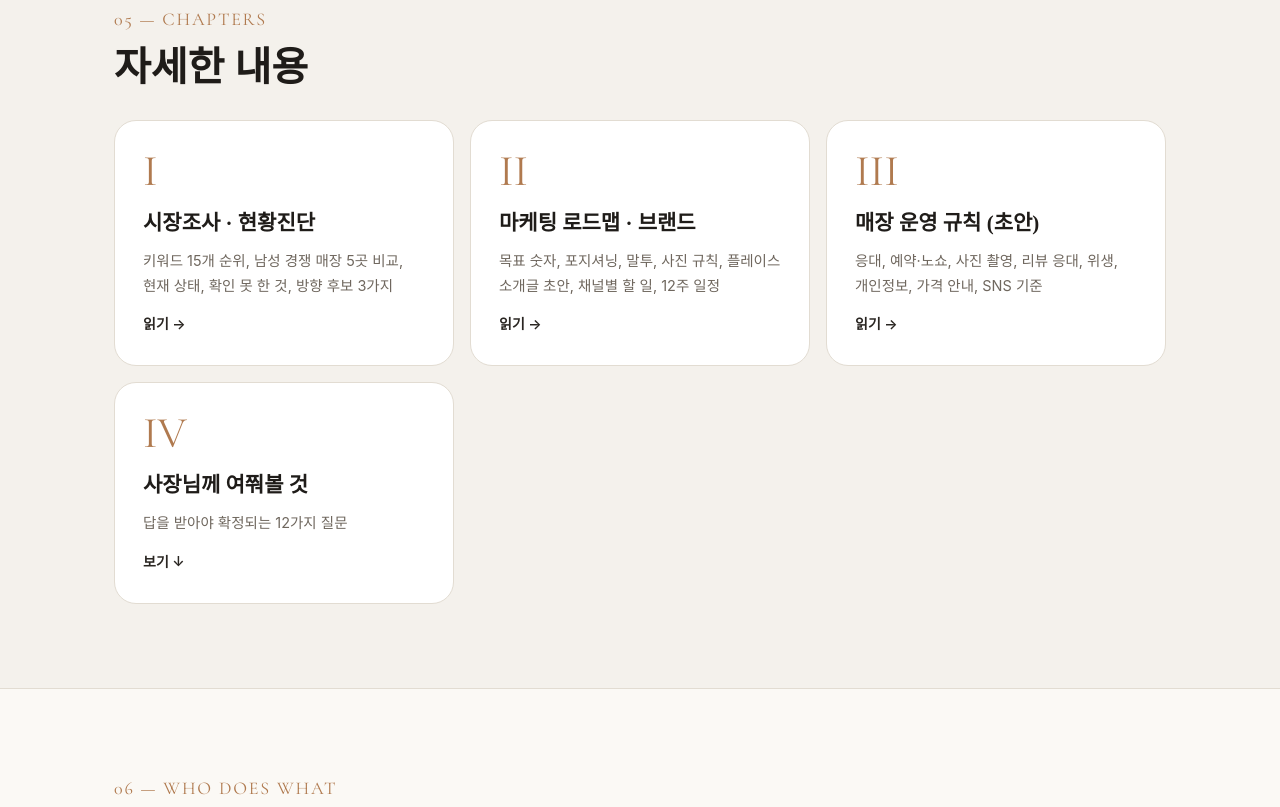
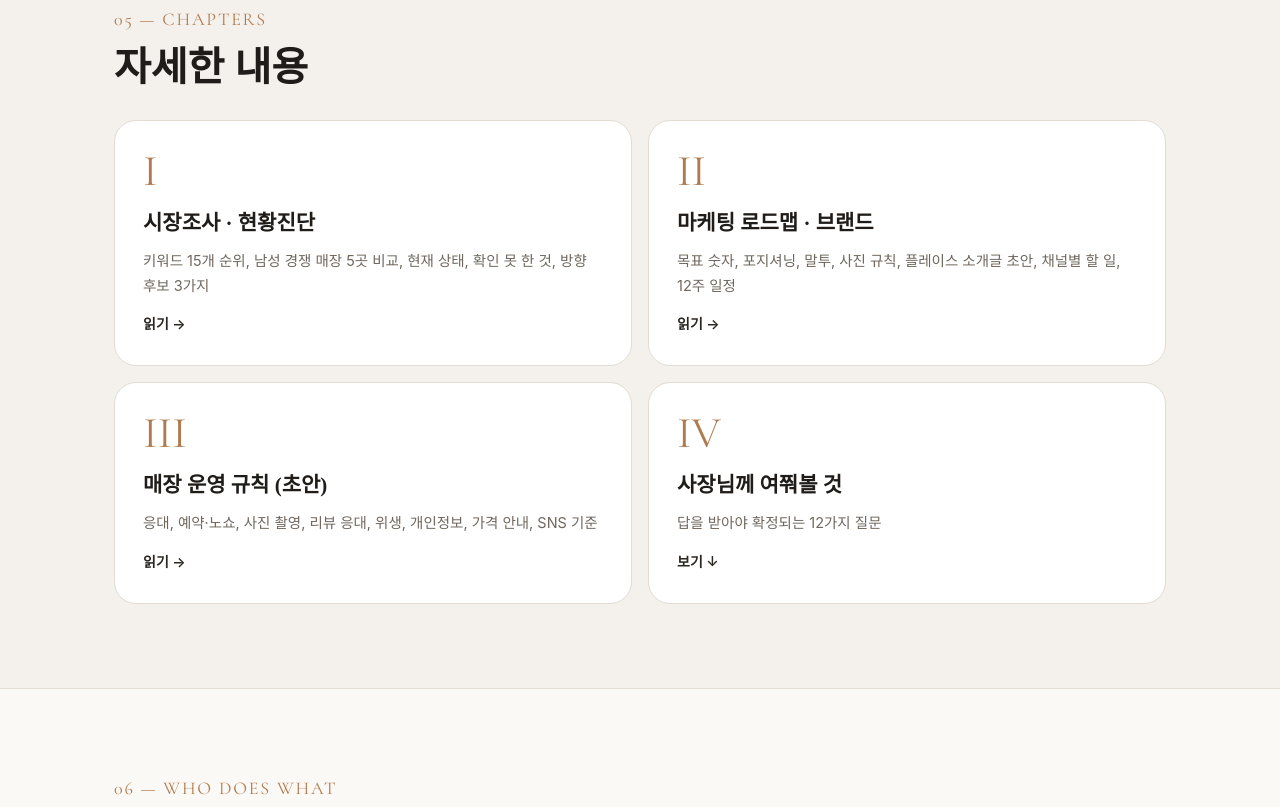
Before and after one commit to gimyedalm-collab/plein-flan-plan, a plain HTML site: page index.html in a window 1280 px wide. Shown: the part 4040-4847 px from the top of the page. Drawn offline with nearby package versions, Linux system fonts and the light colour scheme; a web font is replaced by a local one.

Commit message:
목차·질문 카드 2열 정렬
Co-Authored-By: Claude Opus 5.5 <noreply@anthropic.com>

```diff
--- a/index.html
+++ b/index.html
@@ -82,7 +82,7 @@
 <section class="marble"><div class="wrap">
 <div class="num rv">05 — CHAPTERS</div>
 <h2 class="rv">자세한 내용</h2>
-<div class="grid g2 rv" style="margin-top:26px">
+<div class="grid g2x rv" style="margin-top:26px">
  <a class="chap" href="research.html"><div class="k">I</div><h4>시장조사 · 현황진단</h4><p>키워드 15개 순위, 남성 경쟁 매장 5곳 비교, 현재 상태, 확인 못 한 것, 방향 후보 3가지</p><span class="go">읽기 →</span></a>
  <a class="chap" href="roadmap.html"><div class="k">II</div><h4>마케팅 로드맵 · 브랜드</h4><p>목표 숫자, 포지셔닝, 말투, 사진 규칙, 플레이스 소개글 초안, 채널별 할 일, 12주 일정</p><span class="go">읽기 →</span></a>
  <a class="chap" href="rules.html"><div class="k">III</div><h4>매장 운영 규칙 (초안)</h4><p>응대, 예약·노쇼, 사진 촬영, 리뷰 응대, 위생, 개인정보, 가격 안내, SNS 기준</p><span class="go">읽기 →</span></a>
@@ -112,7 +112,7 @@
 <section class="dark" id="ask"><div class="wrap">
 <div class="num rv">07 — QUESTIONS</div>
 <h2 class="rv">사장님께 여쭤볼 것 <span class="tag need">답을 받아야 확정</span></h2>
-<div class="grid g2 rv" style="margin-top:24px">
+<div class="grid g2x rv" style="margin-top:24px">
  <div class="card"><h4>방향</h4><ol>
  <li>브랜드 방향 ①남성 전문 ②손질 쉬운 머리 ③단골 미용실 중 무엇으로 할까요? (섞어도 됩니다)</li>
  <li>한 달 마케팅 예산이 있나요? 0원이면 1~2단계만 합니다.</li>
--- a/style.css
+++ b/style.css
@@ -55,6 +55,7 @@ h3{font-family:var(--serif);font-size:20px;margin:34px 0 10px}
 .g2{grid-template-columns:repeat(auto-fit,minmax(300px,1fr))}
 .g3{grid-template-columns:repeat(auto-fit,minmax(260px,1fr))}
 .g4{grid-template-columns:repeat(auto-fit,minmax(200px,1fr))}
+.g2x{grid-template-columns:repeat(auto-fit,minmax(min(100%,400px),1fr))}
 .card{background:#fff;border:1px solid var(--line);border-radius:18px;padding:22px 24px}
 .dark .card{background:rgba(255,255,255,.05);border-color:rgba(255,255,255,.12)}
 .card h4{font-family:var(--serif);font-size:18px;margin:0 0 8px}
```
